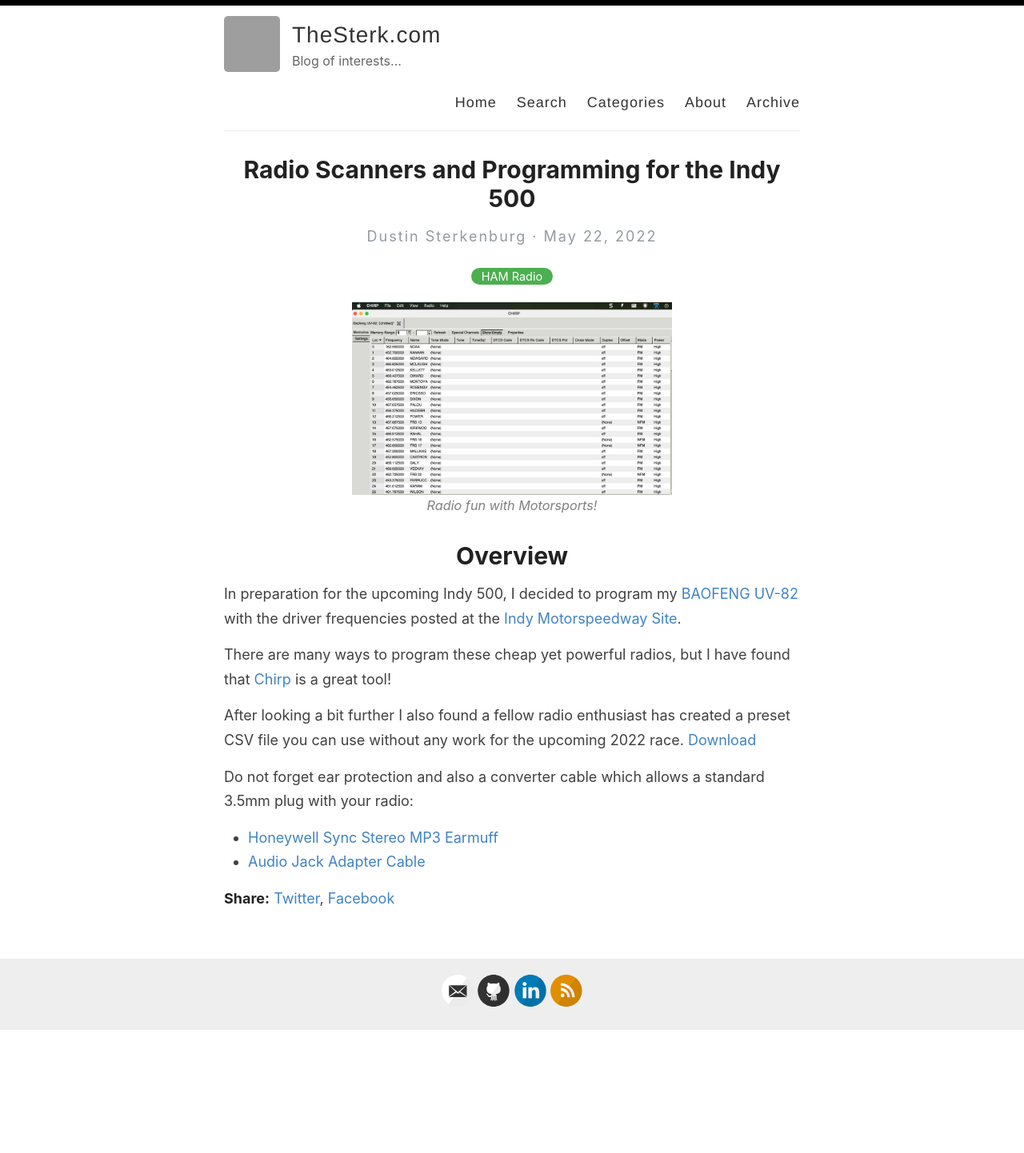
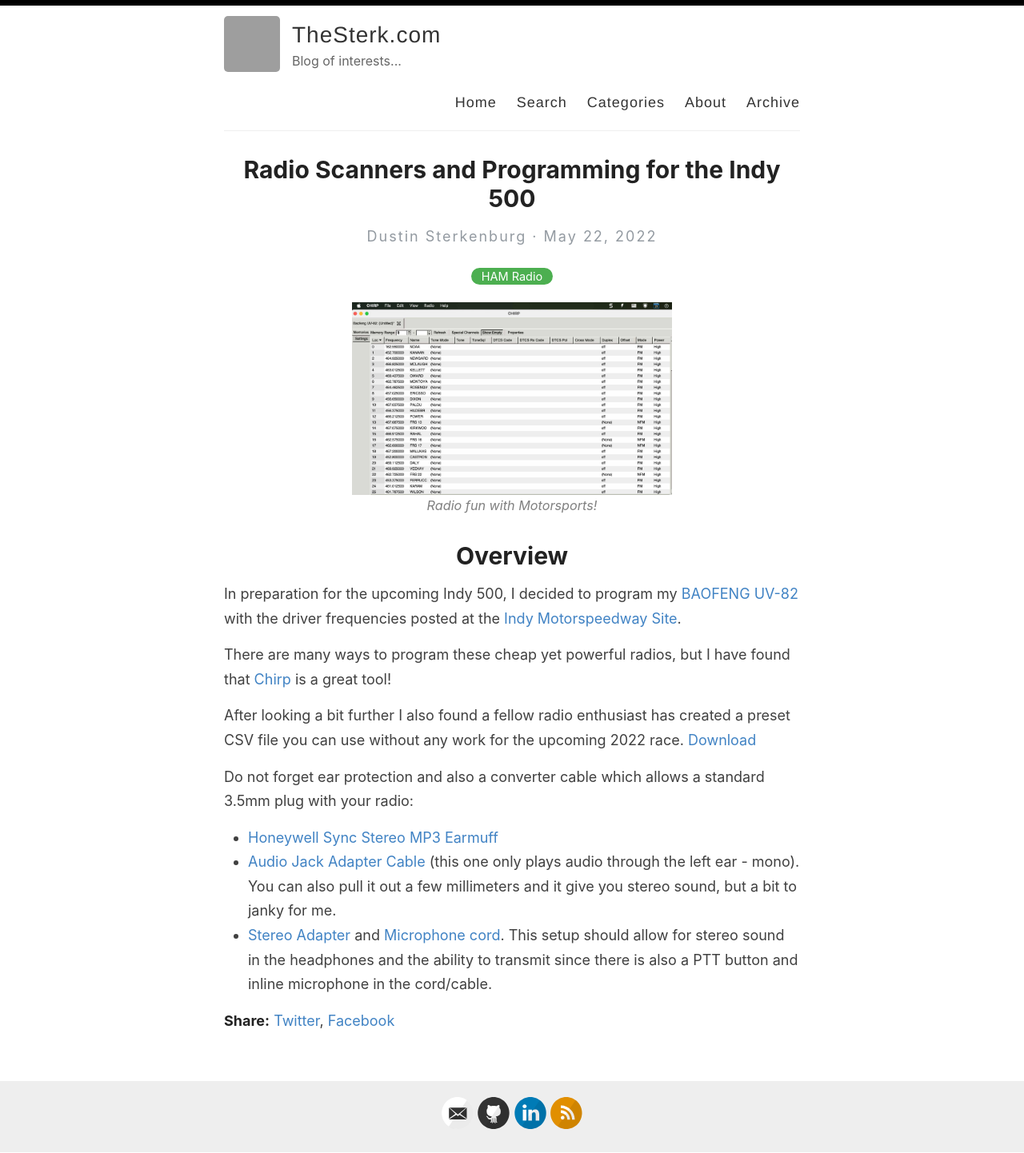
Before and after one commit to dustinsterk/dustinsterk.github.io, a Jekyll site: the page built from _posts/2022-05-22-Chirp-HAM-Scanners.md, in a window 1280 px wide. Shown: the whole page at 80% size. Built offline with Jekyll 4.4.1, drawn with Linux system fonts in a browser that asks for light colours; our own code applies the rules of GitHub Pages for plain Markdown files; comment, search, counter and statistics services are not loaded; before the commit the page ends 1289 px from its top, so only the background shows below that; grey boxes are pictures that could not be loaded.

Commit message:
Update 2022-05-22-Chirp-HAM-Scanners.md

```diff
--- a/_posts/2022-05-22-Chirp-HAM-Scanners.md
+++ b/_posts/2022-05-22-Chirp-HAM-Scanners.md
@@ -19,4 +19,5 @@
 
 Do not forget ear protection and also a converter cable which allows a standard 3.5mm plug with your radio:
 - [Honeywell Sync Stereo MP3 Earmuff](https://www.amazon.com/dp/B004U4A5RU){:target="_blank"}
-- [Audio Jack Adapter Cable](https://www.amazon.com/dp/B071LJJ6VG){:target="_blank"}
+- [Audio Jack Adapter Cable](https://www.amazon.com/dp/B071LJJ6VG){:target="_blank"} (this one only plays audio through the left ear - mono).  You can also pull it out a few millimeters and it give you stereo sound, but a bit to janky for me.
+- [Stereo Adapter](https://www.amazon.com/gp/product/B019YJMRZS){:target="_blank"} and [Microphone cord](https://www.amazon.com/gp/product/B096TNRBGQ){:target="_blank"}.  This setup should allow for stereo sound in the headphones and the ability to transmit since there is also a PTT button and inline microphone in the cord/cable.
```
